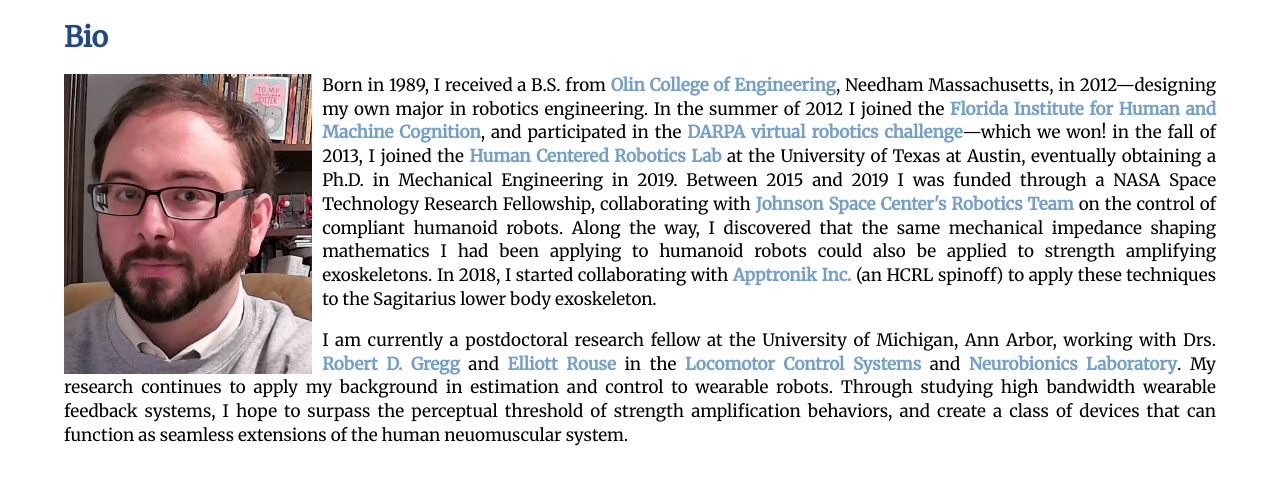
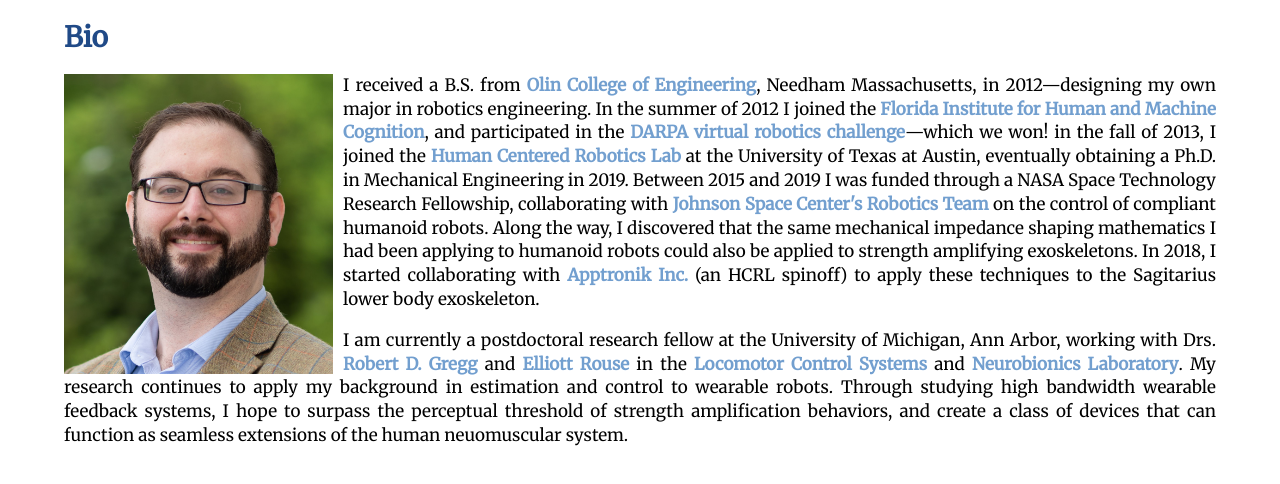
Before and after one commit to GrayThomas/graythomas.github.io, a plain HTML site: page bio.html in a window 1280 px wide. Shown: the part 90-574 px from the top of the page. Drawn offline with Linux system fonts and the light colour scheme.

Commit message:
updated profile image.

```diff
--- a/bio.html
+++ b/bio.html
@@ -54,8 +54,8 @@
     <article class="markdown-body">
 
      <h1>Bio</h1>
-      <p><img style="float: left; padding-right: 10px" height="300" src="images/Gray300dpi.png">
-        Born in 1989, I received a B.S. from <a href="http://www.olin.edu/">Olin College of Engineering</a>, Needham Massachusetts, in 2012—designing my own major in robotics engineering. In the summer of 2012 I joined the <a href="https://www.ihmc.us/">Florida Institute for Human and Machine Cognition</a>, and participated in the <a href="http://archive.darpa.mil/roboticschallenge/">DARPA virtual robotics challenge</a>—which we won! in the fall of 2013, I joined the <a href="http://sites.utexas.edu/hcrl/">Human Centered Robotics Lab</a> at the University of Texas at Austin, eventually obtaining a Ph.D. in Mechanical Engineering in 2019. Between 2015 and 2019 I was funded through a NASA Space Technology Research Fellowship, collaborating with <a href="https://github.com/NASA-JSC-Robotics">Johnson Space Center's Robotics Team</a> on the control of compliant humanoid robots. Along the way, I discovered that the same mechanical impedance shaping mathematics I had been applying to humanoid robots could also be applied to strength amplifying exoskeletons. In 2018, I started collaborating with <a href="https://apptronik.com/">Apptronik Inc.</a> (an HCRL spinoff) to apply these techniques to the Sagitarius lower body exoskeleton.</p>
+      <p><img style="float: left; padding-right: 10px" height="300" src="images/gray_headshot_crop.jpg">
+        I received a B.S. from <a href="http://www.olin.edu/">Olin College of Engineering</a>, Needham Massachusetts, in 2012—designing my own major in robotics engineering. In the summer of 2012 I joined the <a href="https://www.ihmc.us/">Florida Institute for Human and Machine Cognition</a>, and participated in the <a href="http://archive.darpa.mil/roboticschallenge/">DARPA virtual robotics challenge</a>—which we won! in the fall of 2013, I joined the <a href="http://sites.utexas.edu/hcrl/">Human Centered Robotics Lab</a> at the University of Texas at Austin, eventually obtaining a Ph.D. in Mechanical Engineering in 2019. Between 2015 and 2019 I was funded through a NASA Space Technology Research Fellowship, collaborating with <a href="https://github.com/NASA-JSC-Robotics">Johnson Space Center's Robotics Team</a> on the control of compliant humanoid robots. Along the way, I discovered that the same mechanical impedance shaping mathematics I had been applying to humanoid robots could also be applied to strength amplifying exoskeletons. In 2018, I started collaborating with <a href="https://apptronik.com/">Apptronik Inc.</a> (an HCRL spinoff) to apply these techniques to the Sagitarius lower body exoskeleton.</p>
         <p>
           I am currently a postdoctoral research fellow at the University of Michigan, Ann Arbor, working with Drs. <a href="https://gregg.engin.umich.edu/">Robert D. Gregg</a> and <a href="https://neurobionics.robotics.umich.edu/profiles/elliott-rouse/">Elliott Rouse</a> in the <a href="https://web.eecs.umich.edu/locolab/team.html">Locomotor Control Systems</a> and <a href="https://neurobionics.robotics.umich.edu/">Neurobionics Laboratory</a>. My research continues to apply my background in estimation and control to wearable robots. Through studying high bandwidth wearable feedback systems, I hope to surpass the perceptual threshold of strength amplification behaviors, and create a class of devices that can function as seamless extensions of the human neuomuscular system.
         </p>
```
Also changed, not shown: index.html (+2 -1 lines), images/gray_headshot_crop.jpg (added).
